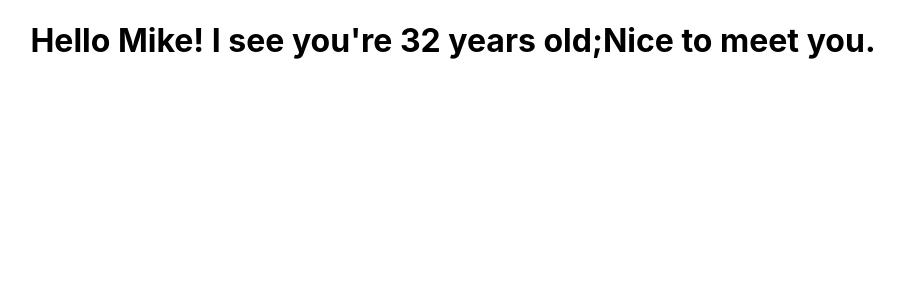
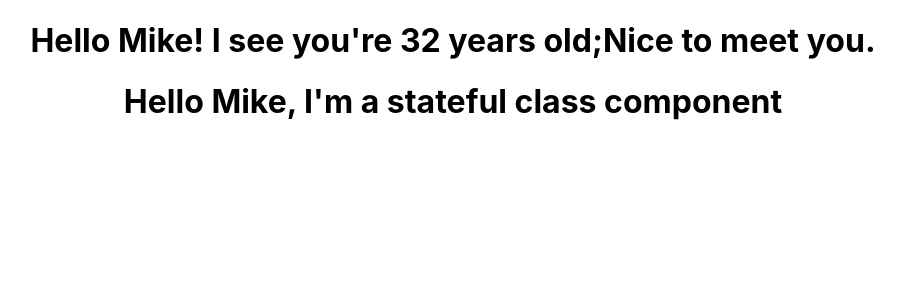
Before and after one commit to DanTaylor28/gitpod-react, a React (Create React App) app in the folder my-app/: page / in a window 1280 px wide. Shown: the top 300 px of the page, without its empty margins (187-1091 px from the left). Built offline with nearby package versions, Linux system fonts and the light colour scheme.

Commit message:
Write my first stateful class component

```diff
--- a/my-app/src/App.js
+++ b/my-app/src/App.js
@@ -2,12 +2,14 @@
 import './App.css';
 // import FunctionalGreeting from './components/FunctionalGreeting';
 import FunctionalGreetingWithProps from './components/FunctionalGreetingWithProps';
+import StatefulGreeting from './components/StatefulGreeting';
 
 function App() {
   return (
     <div className="App">
       <FunctionalGreetingWithProps greeting='Nice to meet you.' name='Mike'
       age='32' />
+      <StatefulGreeting greeting="I'm a stateful class component" name='Mike' />
     </div>
   );
 }
--- /dev/null
+++ b/my-app/src/components/StatefulGreeting.js
@@ -0,0 +1,9 @@
+import React from 'react'
+
+class StatefulGreeting extends React.Component{
+    render() {
+        return <h1>Hello {this.props.name}, {this.props.greeting}</h1>
+    }
+}
+
+export default StatefulGreeting;
```
